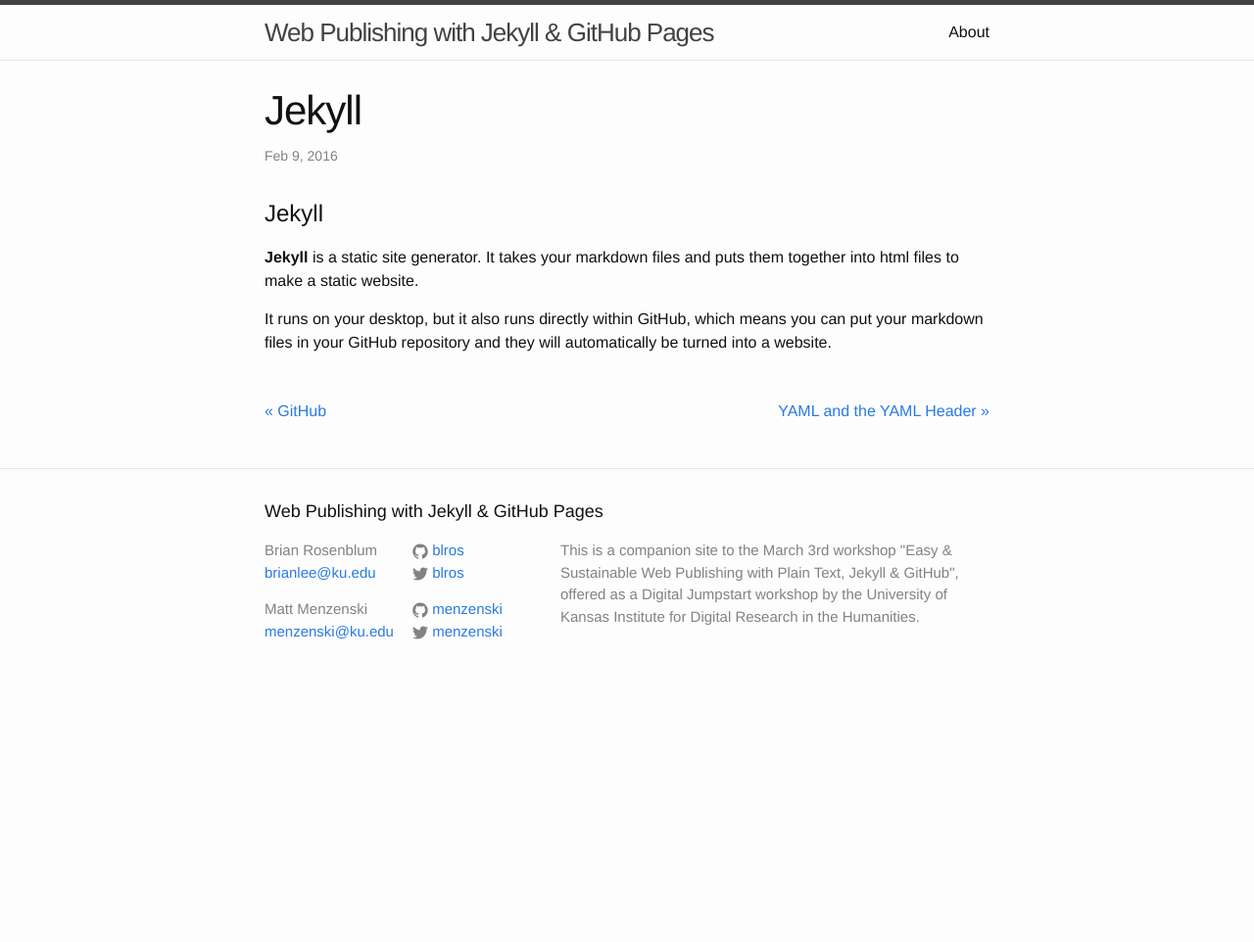
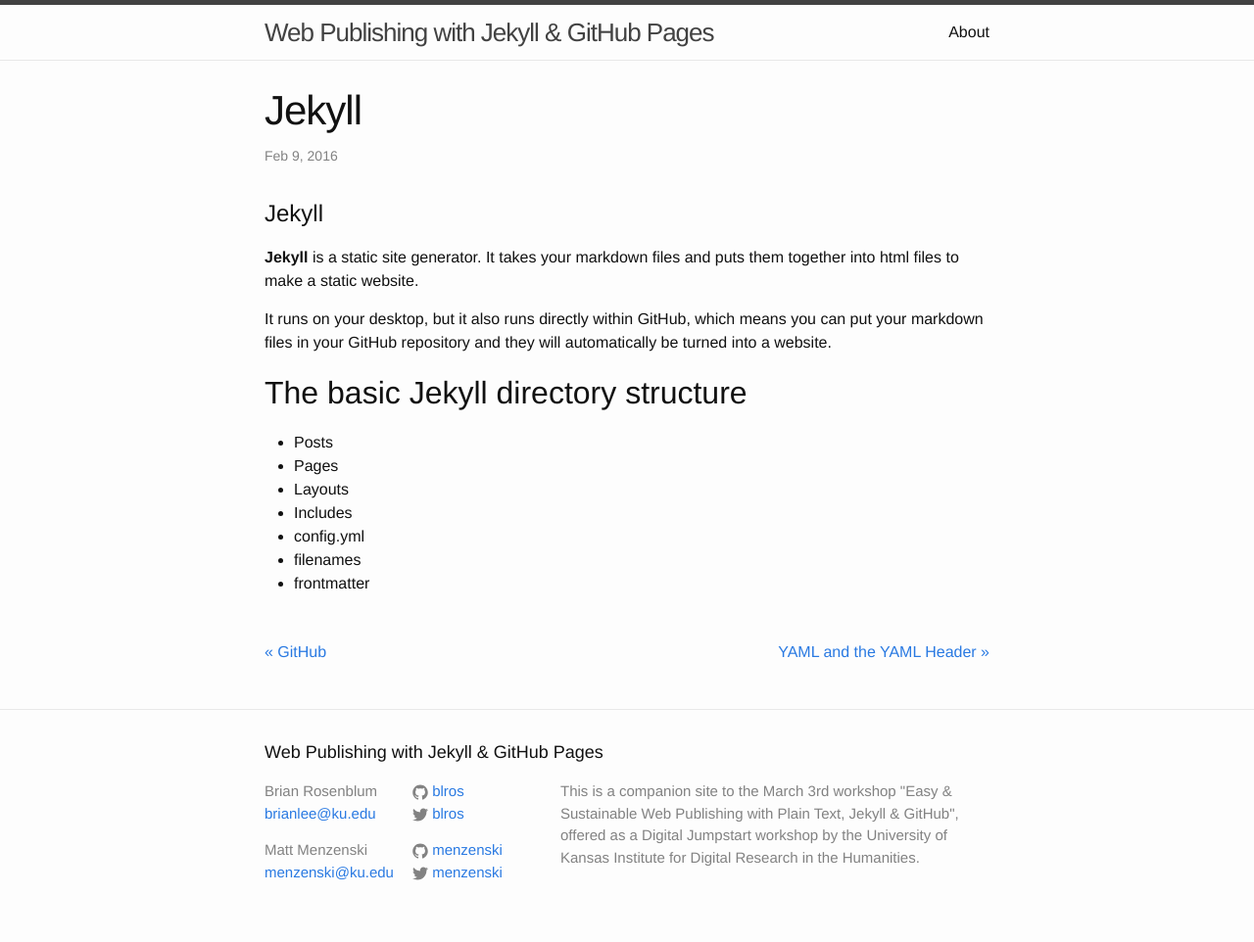
Before and after one commit to menzenski/idrh-static-site-workshop, a Jekyll site: the page built from _posts/2016-02-09-jekyll.md, in a window 1280 px wide. Shown: the whole page at 98% size. Built offline with Jekyll 4.4.1, drawn with Linux system fonts in a browser that asks for light colours; before the commit the page ends 900 px from its top, so only the background shows below that.

Commit message:
Updated 2016-02-09-jekyll.md

```diff
--- a/_posts/2016-02-09-jekyll.md
+++ b/_posts/2016-02-09-jekyll.md
@@ -6,8 +6,19 @@ categories: jekyll
 published: true
 ---
 
+
 # Jekyll
 
 **Jekyll** is a static site generator. It takes your markdown files and puts them together into html files to make a static website.
 
 It runs on your desktop, but it also runs directly within GitHub, which means you can put your markdown files in your GitHub repository and they will automatically be turned into a website.
+
+## The basic Jekyll directory structure
+
+* Posts
+* Pages
+* Layouts
+* Includes
+* config.yml
+* filenames
+* frontmatter
```
